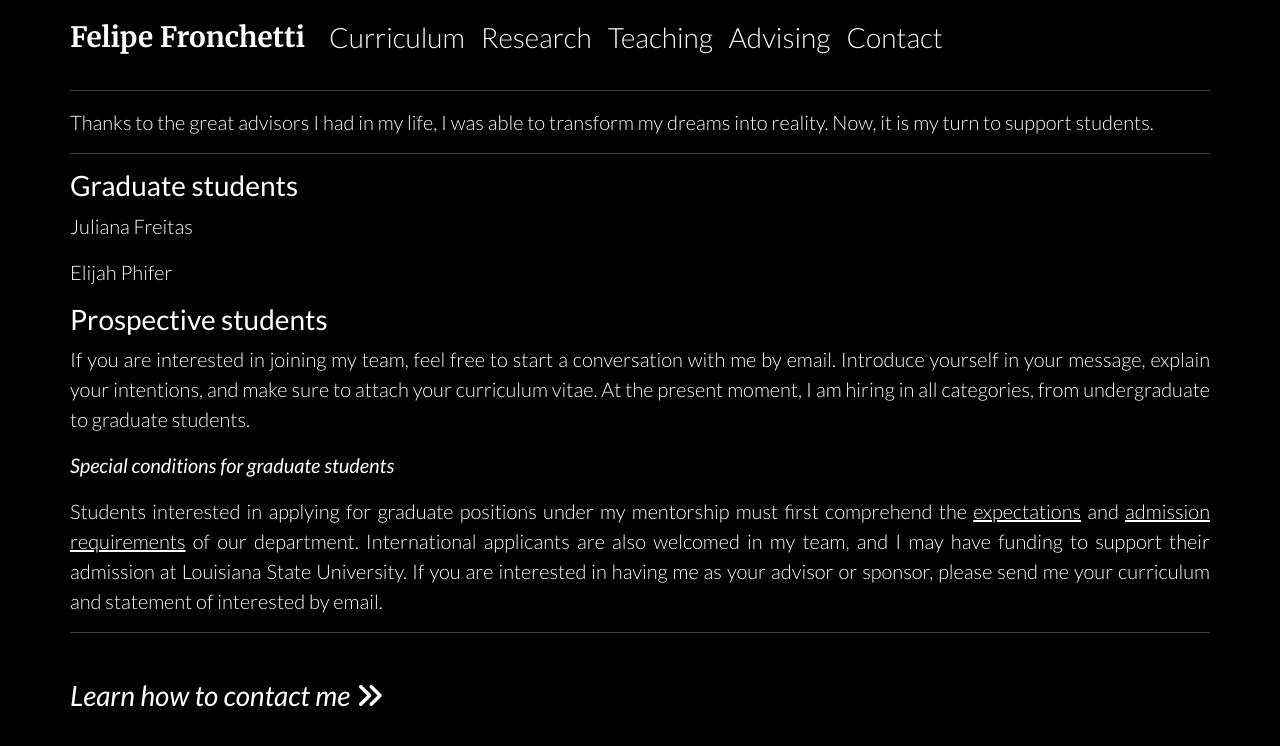
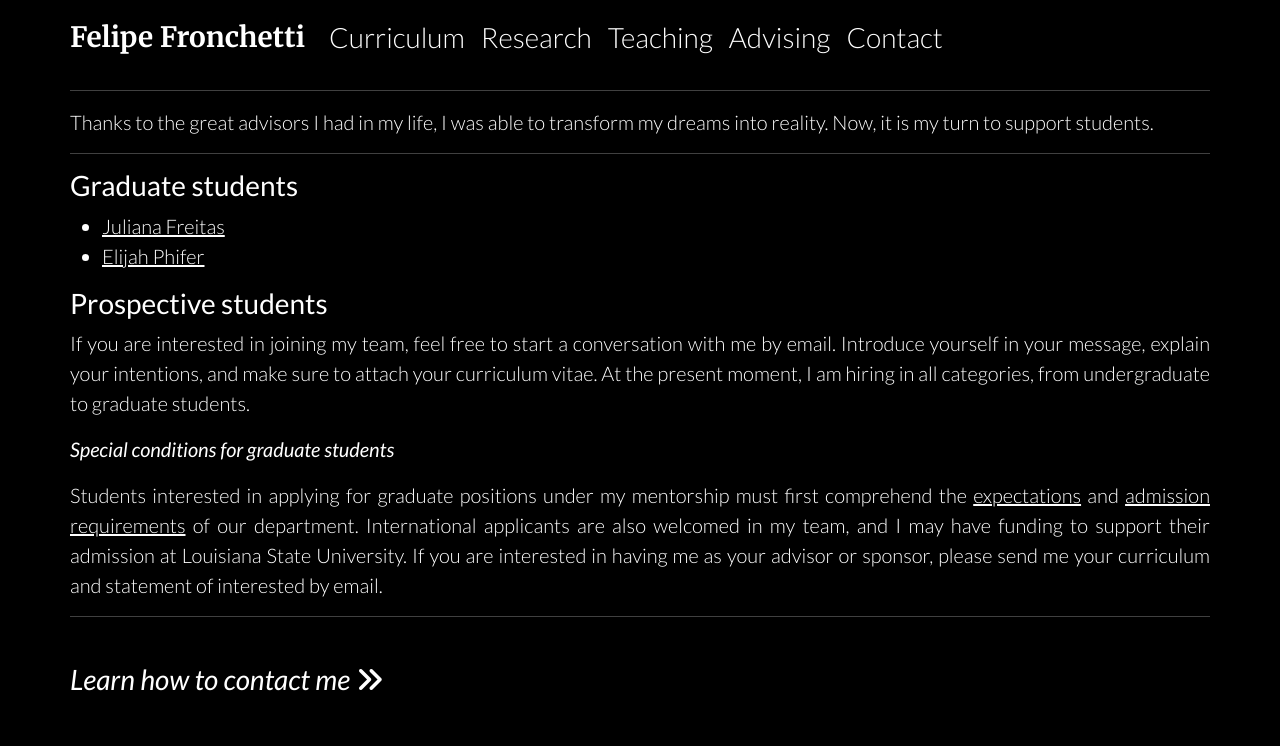
Before and after one commit to fronchetti/fronchetti.github.io, a Jekyll site: the page built from advising.html, in a window 1280 px wide. Shown: the top 746 px of the page. Built offline with Jekyll 4.4.1, drawn with Linux system fonts in a browser that asks for light colours; nearby versions of some CDN libraries.

Commit message:
Update advising.html

```diff
--- a/advising.html
+++ b/advising.html
@@ -5,8 +5,10 @@ layout: default
 <p class="introduction">Thanks to the great advisors I had in my life, I was able to transform my dreams into reality. Now, it is my turn to support students.</p>
 <hr>
 <h3>Graduate students</h3>
-<p><a href="https://www.linkedin.com/in/julianasantosfreitas/" target="_blank"></a>Juliana Freitas</p>
-<p><a href="https://www.linkedin.com/in/elijah-phifer-b9a6b4262/" target="_blank"></a>Elijah Phifer</p>
+<ul class="custom-list">
+    <li><a href="https://www.linkedin.com/in/julianasantosfreitas/" target="_blank">Juliana Freitas</a></li>
+    <li><a href="https://www.linkedin.com/in/elijah-phifer-b9a6b4262/" target="_blank">Elijah Phifer</a></li>
+</ul>
 <h3>Prospective students</h3>
 <p>If you are interested in joining my team, feel free to start a conversation with me by email. Introduce yourself in your message, explain your intentions, and make sure to attach your curriculum vitae. At the present moment, I am hiring in all categories, from undergraduate to graduate students.</p>
 <p><b><i>Special conditions for graduate students</i></b></p>
```
